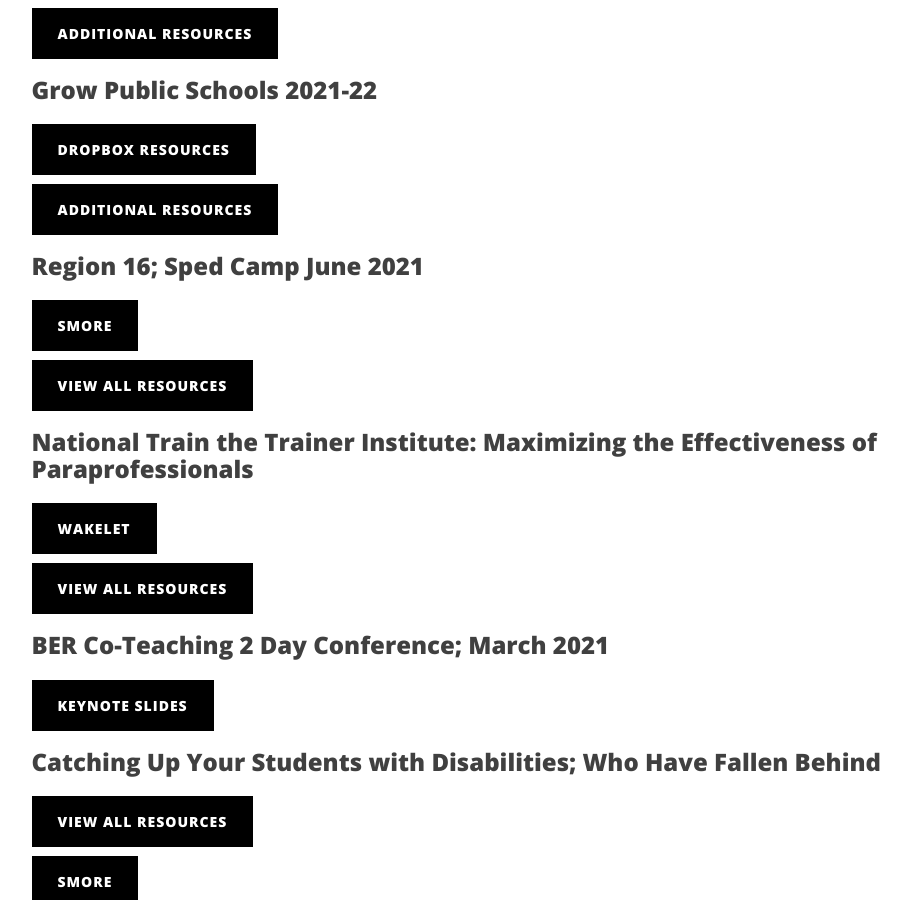
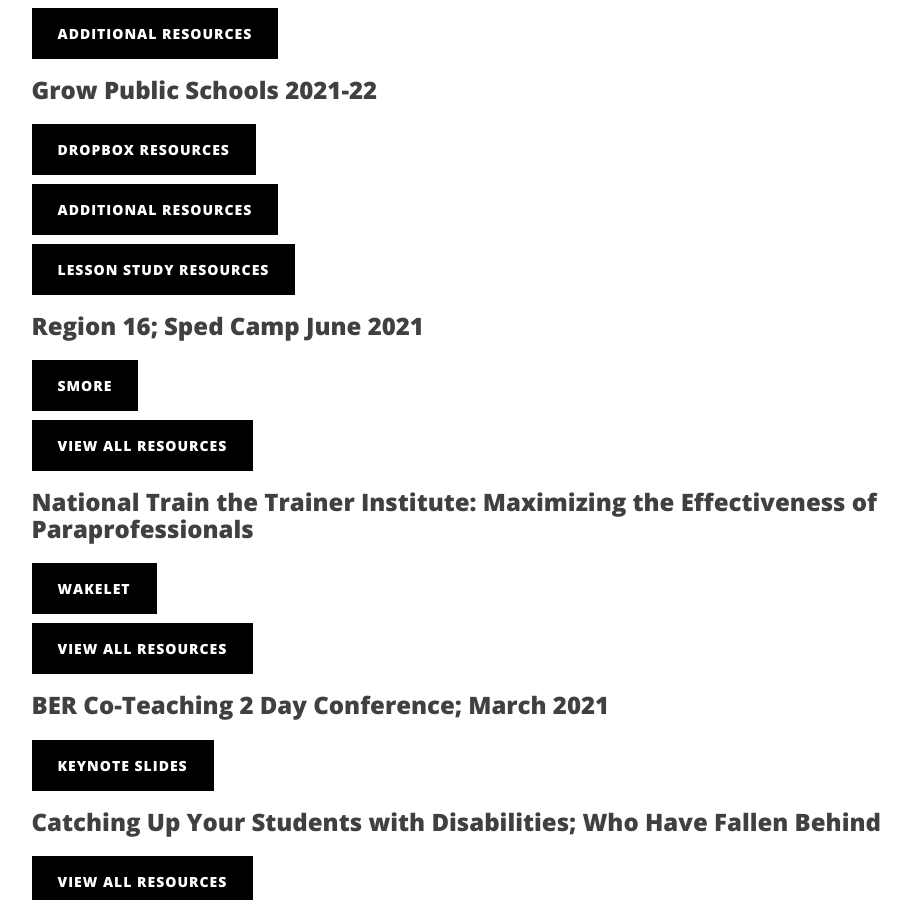
Before and after one commit to iamweswilson/clearlycat, a Jekyll site: the page built from resources.html, in a window 1280 px wide and 900 px high, scrolled down 1161 px. Shown: the whole window, without its empty margins (136-1047 px from the left). Built offline with Jekyll 4.4.1, drawn with Linux system fonts in a browser that asks for light colours; nearby versions of some CDN libraries; comment, search, counter and statistics services are not loaded.

Commit message:
Additional resource for Grow

```diff
--- a/resources.html
+++ b/resources.html
@@ -67,6 +67,11 @@ permalink: /training-resources/
                 <p>
                     <a href="//drive.google.com/drive/folders/0B6LJvCVcyOwfY250UTM5X3FJTms?resourcekey=0-rQ_vlIT6ljargrgnpgdQ1A&usp=sharing" class="resource-btn" target="_blank">
                         Additional Resources
+                    </a>
+                </p>
+                <p>
+                    <a href="//drive.google.com/drive/folders/14uspkIDCR-3wbuRVvk4LS_8t6TospPsk?usp=sharing" class="resource-btn" target="_blank">
+                        Lesson Study Resources
                     </a>
                 </p>
                 <h3>Region 16; Sped Camp June 2021</h3>
```
